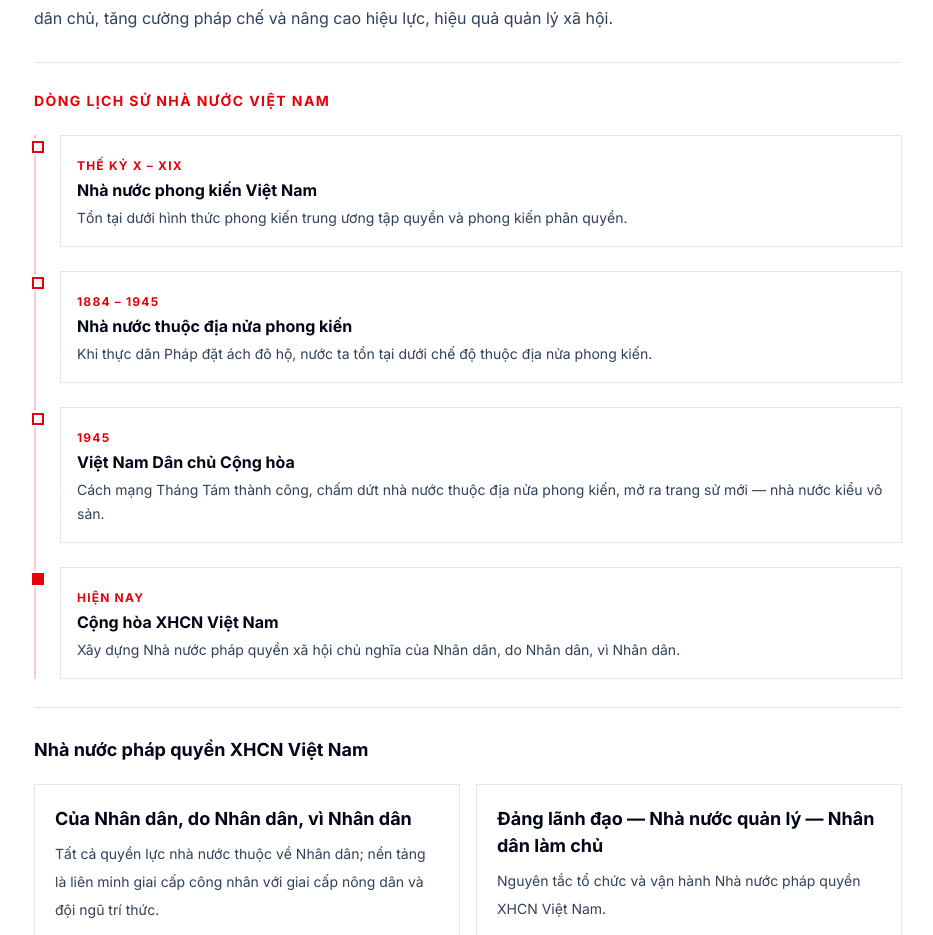
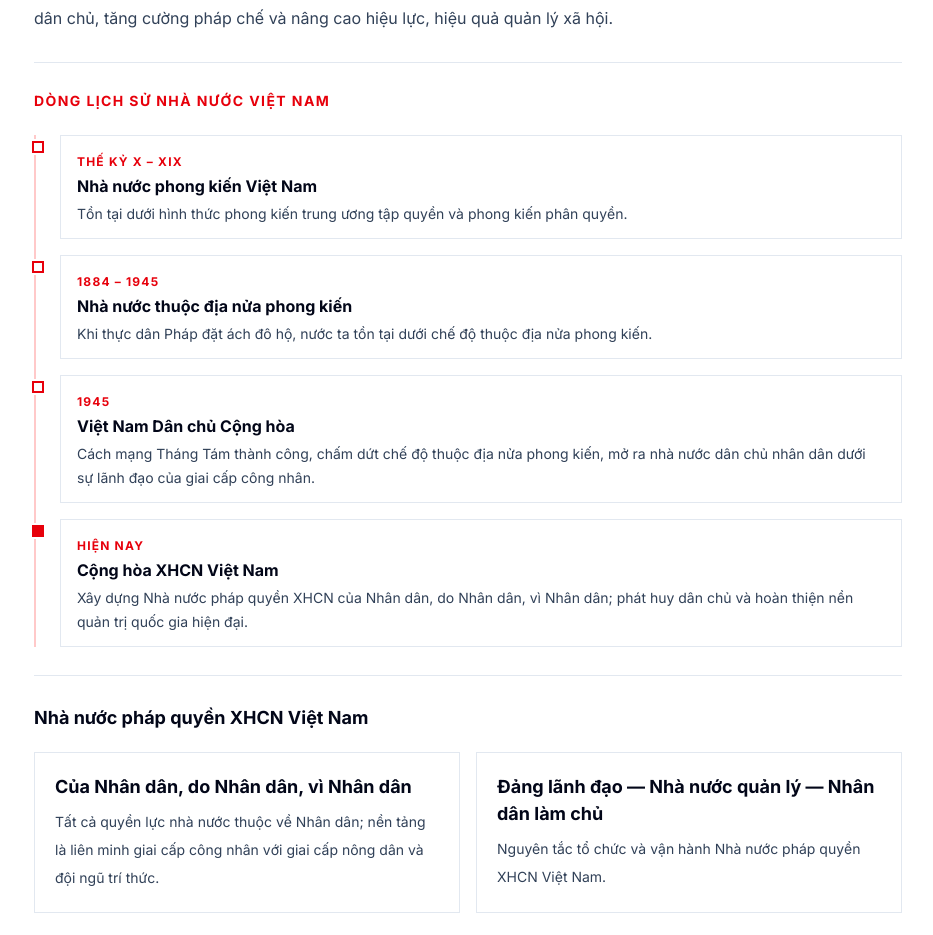
Before and after one commit to phanhoangs26/MLN122, a React (Vite) app: page /vietnam in a window 1280 px wide. Shown: the part 1020-1955 px from the top of the page, without its empty margins (298-1231 px from the left). Built offline with nearby package versions, Linux system fonts and the light colour scheme.

Commit message:
content: update 1945 and hien-nay timeline text; tighten box spacing

```diff
--- a/src/app/data/vietnamContent.ts
+++ b/src/app/data/vietnamContent.ts
@@ -121,12 +121,12 @@ export const history = [
   {
     year: '1945',
     title: 'Việt Nam Dân chủ Cộng hòa',
-    text: 'Cách mạng Tháng Tám thành công, chấm dứt nhà nước thuộc địa nửa phong kiến, mở ra trang sử mới — nhà nước kiểu vô sản.',
+    text: 'Cách mạng Tháng Tám thành công, chấm dứt chế độ thuộc địa nửa phong kiến, mở ra nhà nước dân chủ nhân dân dưới sự lãnh đạo của giai cấp công nhân.',
   },
   {
     year: 'Hiện nay',
     title: 'Cộng hòa XHCN Việt Nam',
-    text: 'Xây dựng Nhà nước pháp quyền xã hội chủ nghĩa của Nhân dân, do Nhân dân, vì Nhân dân.',
+    text: 'Xây dựng Nhà nước pháp quyền XHCN của Nhân dân, do Nhân dân, vì Nhân dân; phát huy dân chủ và hoàn thiện nền quản trị quốc gia hiện đại.',
   },
 ];
 
--- a/src/app/pages/VietnamState.tsx
+++ b/src/app/pages/VietnamState.tsx
@@ -87,13 +87,13 @@ export default function VietnamState() {
           <motion.section id="lich-su" initial={{ opacity: 0, y: 12 }} animate={{ opacity: 1, y: 0 }}
             transition={{ delay: 0.07 }} className="border-b border-slate-200 py-7">
             <h2 className="mb-6 text-sm font-black uppercase tracking-widest text-red-600">Dòng lịch sử nhà nước Việt Nam</h2>
-            <div className="relative border-l-2 border-red-200 pl-6 space-y-6">
+            <div className="relative border-l-2 border-red-200 pl-6 space-y-4">
               {history.map((h, i) => (
                 <div key={h.title} className="relative">
                   <span className="absolute -left-[1.85rem] top-1 flex h-4 w-4 items-center justify-center bg-white">
                     <span className={`h-3 w-3 ${i === history.length - 1 ? 'bg-red-600' : 'border-2 border-red-600 bg-white'}`} />
                   </span>
-                  <div className="border border-slate-200 bg-white p-4">
+                  <div className="border border-slate-200 bg-white px-4 py-3">
                     <span className="text-xs font-black uppercase tracking-widest text-red-600">{h.year}</span>
                     <div className="mt-0.5 font-black text-slate-950">{h.title}</div>
                     <p className="mt-1 text-sm leading-6 text-slate-700">{h.text}</p>
```
